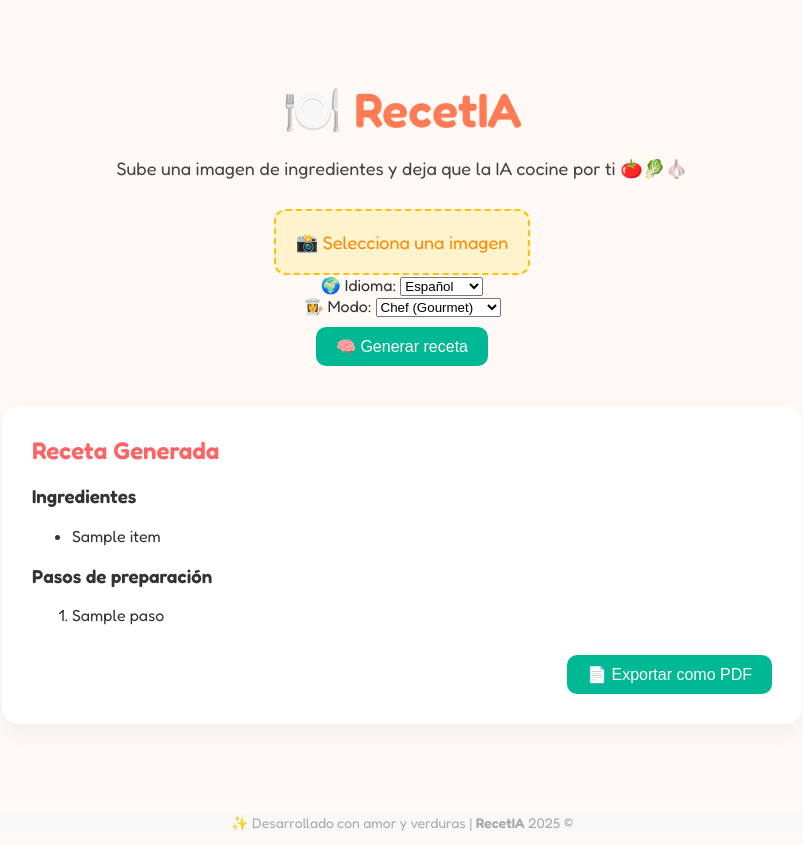
After one commit to wilcho23/recetIA, a Python web app: template templates/index.html in a window 1280 px wide. The commit adds this page. Shown: the whole page, without its empty margins (238-1041 px from the left). Run offline with Jinja, Linux system fonts and the light colour scheme; the template is opened without the code that fills it: most values are stand-ins (such as "Sample title", 1, 10 or a date in 2020); some libraries are stand-ins or nearby versions.

Commit message:
actualizacion

```diff
--- a/static/style.css
+++ b/static/style.css
@@ -1,4 +1,106 @@
 body {
+<<<<<<< HEAD
+    margin: 0;
+    background: #fef9f4;
+    font-family: 'Fredoka', sans-serif;
+    color: #333;
+}
+
+.main-container {
+    max-width: 800px;
+    margin: 0 auto;
+    padding: 40px 20px;
+}
+
+header {
+    text-align: center;
+    margin-bottom: 30px;
+}
+
+header h1 {
+    font-size: 48px;
+    color: #ff7b54;
+    margin-bottom: 10px;
+}
+
+header p {
+    font-size: 18px;
+    color: #444;
+}
+
+form {
+    text-align: center;
+    margin-bottom: 30px;
+}
+
+.custom-file {
+    background: #fff3cd;
+    border: 2px dashed #ffc107;
+    padding: 20px;
+    display: inline-block;
+    border-radius: 12px;
+    font-size: 18px;
+    cursor: pointer;
+    position: relative;
+    color: #ff8800;
+}
+
+.custom-file input {
+    display: none;
+}
+
+button {
+    margin-top: 15px;
+    background-color: #00b894;
+    color: white;
+    padding: 12px 24px;
+    border: none;
+    font-size: 16px;
+    border-radius: 10px;
+    cursor: pointer;
+    transition: background-color 0.3s ease;
+}
+
+button:hover {
+    background-color: #00997a;
+}
+
+.preview-area {
+    text-align: center;
+}
+
+#image-preview {
+    max-width: 100%;
+    margin-top: 20px;
+    border-radius: 12px;
+    box-shadow: 0 0 12px rgba(0,0,0,0.1);
+}
+
+.recipe-card {
+    background: #fff;
+    padding: 30px;
+    border-radius: 16px;
+    box-shadow: 0 8px 25px rgba(0,0,0,0.05);
+    margin-top: 40px;
+}
+
+.recipe-card h2 {
+    margin-top: 0;
+    color: #ff6363;
+}
+
+.recipe-card pre {
+    white-space: pre-wrap;
+    font-size: 16px;
+    line-height: 1.6;
+}
+
+footer {
+    text-align: center;
+    margin-top: 60px;
+    font-size: 14px;
+    color: #aaa;
+=======
     font-family: Arial, sans-serif;
     text-align: center;
     margin-top: 50px;
@@ -24,4 +126,5 @@ button {
     margin-right: auto;
     border-radius: 8px;
     box-shadow: 0 0 10px rgba(0, 0, 0, 0.1);
+>>>>>>> 81b10f6cdb95270b893c743a07fb7f908983890d
 }
--- /dev/null
+++ b/templates/index.html
@@ -0,0 +1,144 @@
+<!DOCTYPE html>
+<html lang="es">
+<head>
+    <meta charset="UTF-8">
+    <title>RecetIA 🍳</title>
+    <link rel="stylesheet" href="{{ url_for('static', filename='style.css') }}">
+    <link href="https://fonts.googleapis.com/css2?family=Fredoka:wght@400;600&display=swap" rel="stylesheet">
+
+    <!-- Librerías PDF -->
+    <script src="https://cdnjs.cloudflare.com/ajax/libs/html2canvas/1.4.1/html2canvas.min.js"></script>
+    <script src="https://cdnjs.cloudflare.com/ajax/libs/jspdf/2.5.1/jspdf.umd.min.js"></script>
+</head>
+<body>
+    <div class="main-container">
+        <header>
+            <h1>🍽️ RecetIA</h1>
+            <p>Sube una imagen de ingredientes y deja que la IA cocine por ti 🍅🥬🧄</p>
+        </header>
+
+        <form method="POST" enctype="multipart/form-data" id="upload-form">
+            <label for="file-input" class="custom-file">
+                📸 Selecciona una imagen
+                <input type="file" name="imagen" accept="image/*" id="file-input" required>
+            </label>
+
+            <div class="form-options">
+                <label for="idioma">🌍 Idioma:</label>
+                <select name="idioma" id="idioma">
+                    <option value="es">Español</option>
+                    <option value="en">English</option>
+                    <option value="pt">Português</option>
+                </select>
+            </div>
+
+            <div class="form-options">
+                <label for="modo">👩‍🍳 Modo:</label>
+                <select name="modo" id="modo">
+                    <option value="chef">Chef (Gourmet)</option>
+                    <option value="rapido">Rápido (Express)</option>
+                </select>
+            </div>
+
+            <button type="submit">🧠 Generar receta</button>
+        </form>
+
+        <div class="preview-area">
+            <img id="image-preview" src="#" alt="Vista previa" style="display: none;">
+        </div>
+
+        {% if receta %}
+        <div class="recipe-card" id="recipe-content">
+            <h2>Receta Generada</h2>
+
+            {% if ingredientes %}
+            <div class="recipe-section">
+                <h3>Ingredientes</h3>
+                <ul>
+                    {% for item in ingredientes %}
+                        <li>{{ item }}</li>
+                    {% endfor %}
+                </ul>
+            </div>
+            {% endif %}
+
+            {% if pasos %}
+            <div class="recipe-section">
+                <h3>Pasos de preparación</h3>
+                <ol>
+                    {% for paso in pasos %}
+                        <li>{{ paso }}</li>
+                    {% endfor %}
+                </ol>
+            </div>
+            {% endif %}
+
+            <div style="text-align: right; margin-top: 20px;">
+                <button id="export-pdf">📄 Exportar como PDF</button>
+            </div>
+        </div>
+        {% endif %}
+    </div>
+
+    <footer>
+        <p>✨ Desarrollado con amor y verduras | <strong>RecetIA</strong> 2025 ©</p>
+    </footer>
+
+    <!-- JS Final -->
+    <script>
+        const fileInput = document.getElementById('file-input');
+        const preview = document.getElementById('image-preview');
+
+        fileInput.onchange = () => {
+            const file = fileInput.files[0];
+            if (file) {
+                preview.src = URL.createObjectURL(file);
+                preview.style.display = 'block';
+            }
+        };
+
+        const exportBtn = document.getElementById('export-pdf');
+        if (exportBtn) {
+            exportBtn.onclick = async () => {
+                const { jsPDF } = window.jspdf;
+                const doc = new jsPDF();
+
+                // 🎨 Portada limpia y centrada
+                doc.setFillColor(255, 247, 233); // fondo pastel
+                doc.rect(0, 0, 210, 297, 'F'); // A4 completo
+
+                doc.setFont("Helvetica", "bold");
+                doc.setFontSize(22);
+                doc.setTextColor(255, 123, 84);
+                doc.text("Receta Generada con RecetIA", 20, 50);
+
+                doc.setFont("Helvetica", "normal");
+                doc.setFontSize(14);
+                doc.setTextColor(60, 60, 60);
+                const fecha = new Date().toLocaleDateString();
+                doc.text(`Fecha: ${fecha}`, 20, 70);
+
+                doc.text("Desarrollado por: Wilder Manzano + IA", 20, 85);
+
+                doc.setFontSize(12);
+                doc.setTextColor(100, 100, 100);
+                doc.text("Esta receta fue generada automáticamente usando una imagen de ingredientes.", 20, 100);
+
+                doc.addPage();
+
+                // 📸 Captura del contenido visual renderizado
+                const content = document.getElementById('recipe-content');
+                const canvas = await html2canvas(content, { scale: 2 });
+
+                const imgData = canvas.toDataURL('image/png');
+                const imgProps = doc.getImageProperties(imgData);
+                const pdfWidth = doc.internal.pageSize.getWidth() - 30;
+                const pdfHeight = (imgProps.height * pdfWidth) / imgProps.width;
+
+                doc.addImage(imgData, 'PNG', 15, 20, pdfWidth, pdfHeight);
+                doc.save("receta_recetIA.pdf");
+            };
+        }
+    </script>
+</body>
+</html>
```
Also changed, not shown: app.py (+47 -0 lines), image_analysis.py (+89 -0 lines), uploads/verduras.jpg (added), 2 other files.
